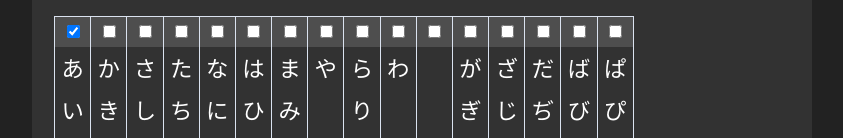
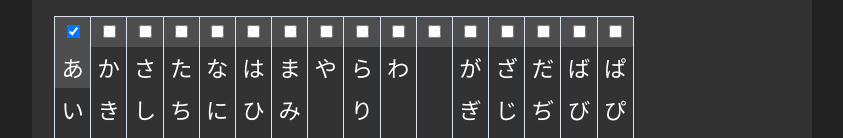
Before and after one commit to Kuuuube/kana-quiz-sounds, a plain HTML site: page index.html in a window 1280 px wide. In both pictures the pointer is over the element 290 px from the left and 316 px from the top of the page. Shown: the part 249-387 px from the top of the page, without its empty margins (218-1061 px from the left). Drawn offline with Linux system fonts and the light colour scheme.

Commit message:
Change bg on hover on table

```diff
--- a/styles.css
+++ b/styles.css
@@ -224,3 +224,11 @@ ul#tools li a {
 #kana-tabs > h3 {
     flex: 1;
 }
+
+td:has(.kana) {
+    cursor: pointer;
+}
+
+td:has(.kana):hover {
+    background-color: var(--light-gray);
+}
```
